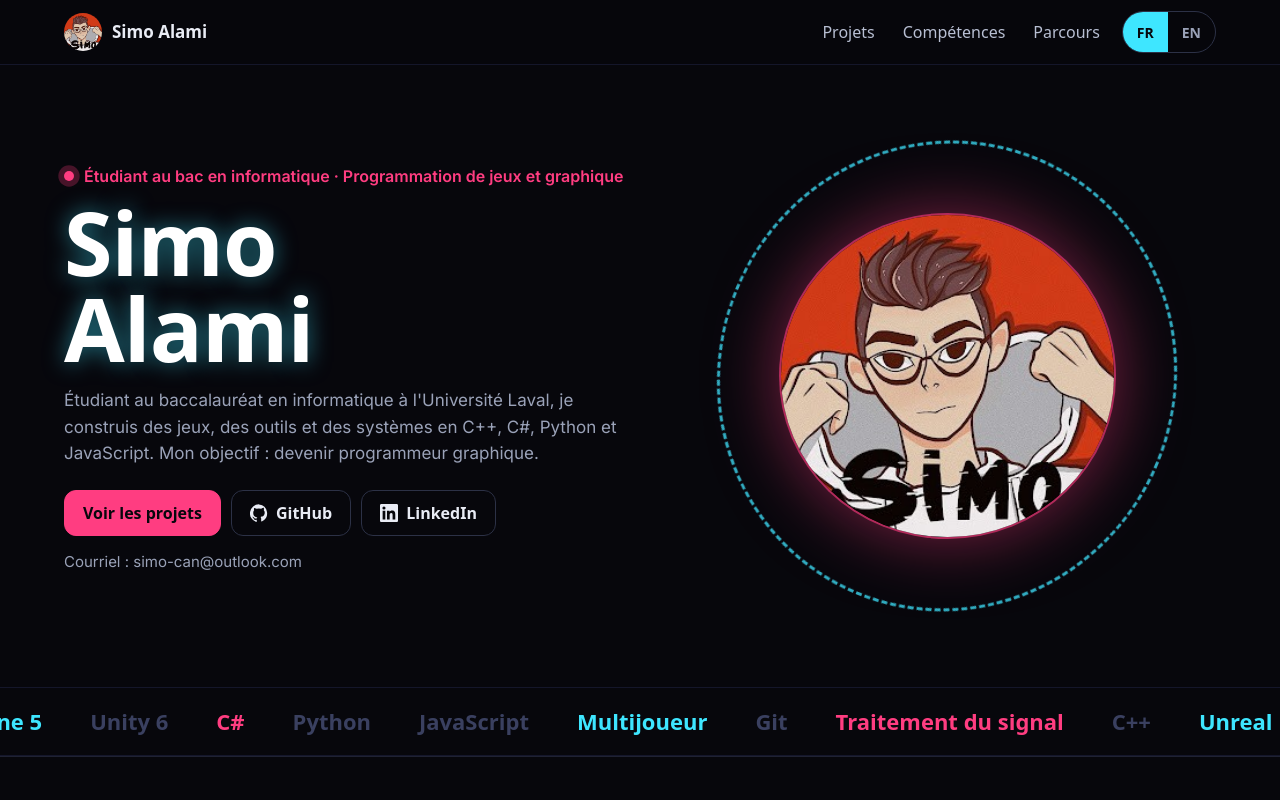
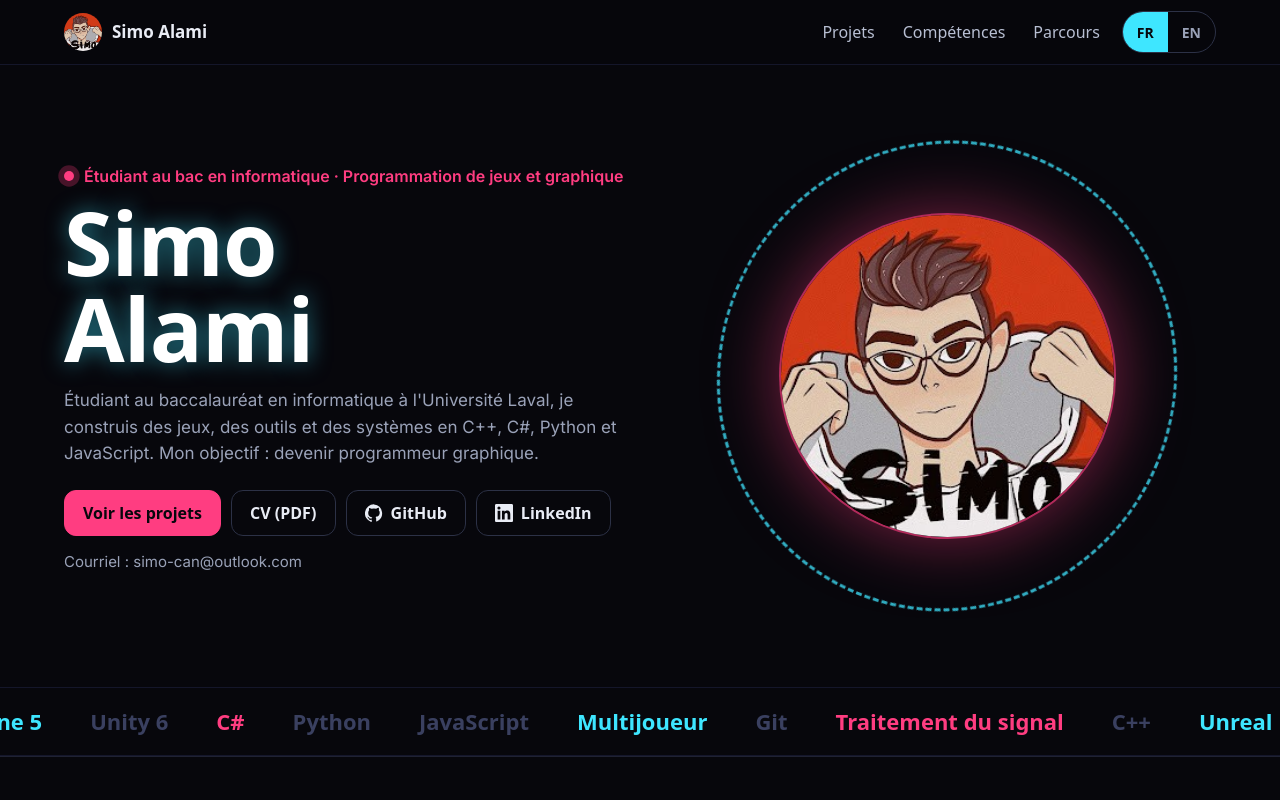
Before and after one commit to Simo012345/Simo012345.github.io, a plain HTML site: page index.html in a window 1280 px wide. Shown: the top 800 px of the page. Drawn offline with Linux system fonts and the light colour scheme; a web font is replaced by a local one.

Commit message:
Add files via upload

```diff
--- a/index.html
+++ b/index.html
@@ -182,12 +182,12 @@ button:focus-visible,a:focus-visible{outline-color:var(--cy)}
 
 <script>
 {
-const GH = "https://github.com/Simo012345", LI = "https://www.linkedin.com/in/mohamedalami2";
+const GH = "https://github.com/Simo012345", LI = "https://www.linkedin.com/in/simoalami2";
 const T = {
  fr:{navP:"Projets",navS:"Compétences",navX:"Parcours",
   role:"Étudiant au bac en informatique · Programmation de jeux et graphique",
   lead:"Étudiant au baccalauréat en informatique à l'Université Laval, je construis des jeux, des outils et des systèmes en C++, C#, Python et JavaScript. Mon objectif : devenir programmeur graphique.",
-  see:"Voir les projets",mail:"Courriel",featT:"Projets phares",featS:"Les projets sur lesquels je travaille le plus, avec le détail de ce que je fais.",
+  see:"Voir les projets",cv:"CV (PDF)",cvf:"assets/CV_Simo_Alami_FR.pdf",mail:"Courriel",featT:"Projets phares",featS:"Les projets sur lesquels je travaille le plus, avec le détail de ce que je fais.",
   otherT:"Autres projets",otherS:"Projets universitaires terminés.",skillsT:"Compétences",xpT:"Parcours",
   inprog:"En cours",done:"Terminé",read:"Lire l'étude de cas →",back:"← Tous les projets",code:"Code sur GitHub",galT:"Art du jeu",galS:"Sprites et animations du jeu : boss, ennemis et tenues du héros selon le monde.",
   role2:"Rôle",stack:"Technologies",when:"Période",ctx:"Contexte",next:"Projet suivant →",
@@ -195,7 +195,7 @@ const T = {
  en:{navP:"Projects",navS:"Skills",navX:"Background",
   role:"Computer science student · Game & graphics programming",
   lead:"Computer science student at Université Laval building games, tools and systems in C++, C#, Python and JavaScript. My goal: becoming a graphics programmer.",
-  see:"See projects",mail:"Email",featT:"Featured projects",featS:"The projects I spend the most time on, with the detail of what I do.",
+  see:"See projects",cv:"Resume (PDF)",cvf:"assets/CV_Simo_Alami_EN.pdf",mail:"Email",featT:"Featured projects",featS:"The projects I spend the most time on, with the detail of what I do.",
   otherT:"Other projects",otherS:"Completed university projects.",skillsT:"Skills",xpT:"Background",
   inprog:"In progress",done:"Completed",read:"Read the case study →",back:"← All projects",code:"Code on GitHub",galT:"Game art",galS:"Sprites and animations from the game: bosses, enemies and the hero's outfit for each world.",
   role2:"Role",stack:"Stack",when:"When",ctx:"Context",next:"Next project →",
@@ -347,6 +347,7 @@ const home = () => { const t = T[lang]; return `
  <section class="band"><div class="wrap hero"><div>
   <div class="rise"><p class="role">${t.role}</p><h1 class="glow">Simo<br>Alami</h1><p class="lead">${t.lead}</p>
   <div class="links"><button class="btn main" data-go="projets">${t.see}</button>
+   <a class="btn" href="${t.cvf}" target="_blank" rel="noopener">${t.cv}</a>
    <a class="btn" href="${GH}" target="_blank" rel="noopener">${ICON.gh}GitHub</a>
    <a class="btn" href="${LI}" target="_blank" rel="noopener">${ICON.li}LinkedIn</a></div>
   <p class="mail">${t.mail} : simo-can@outlook.com</p></div></div>
```
